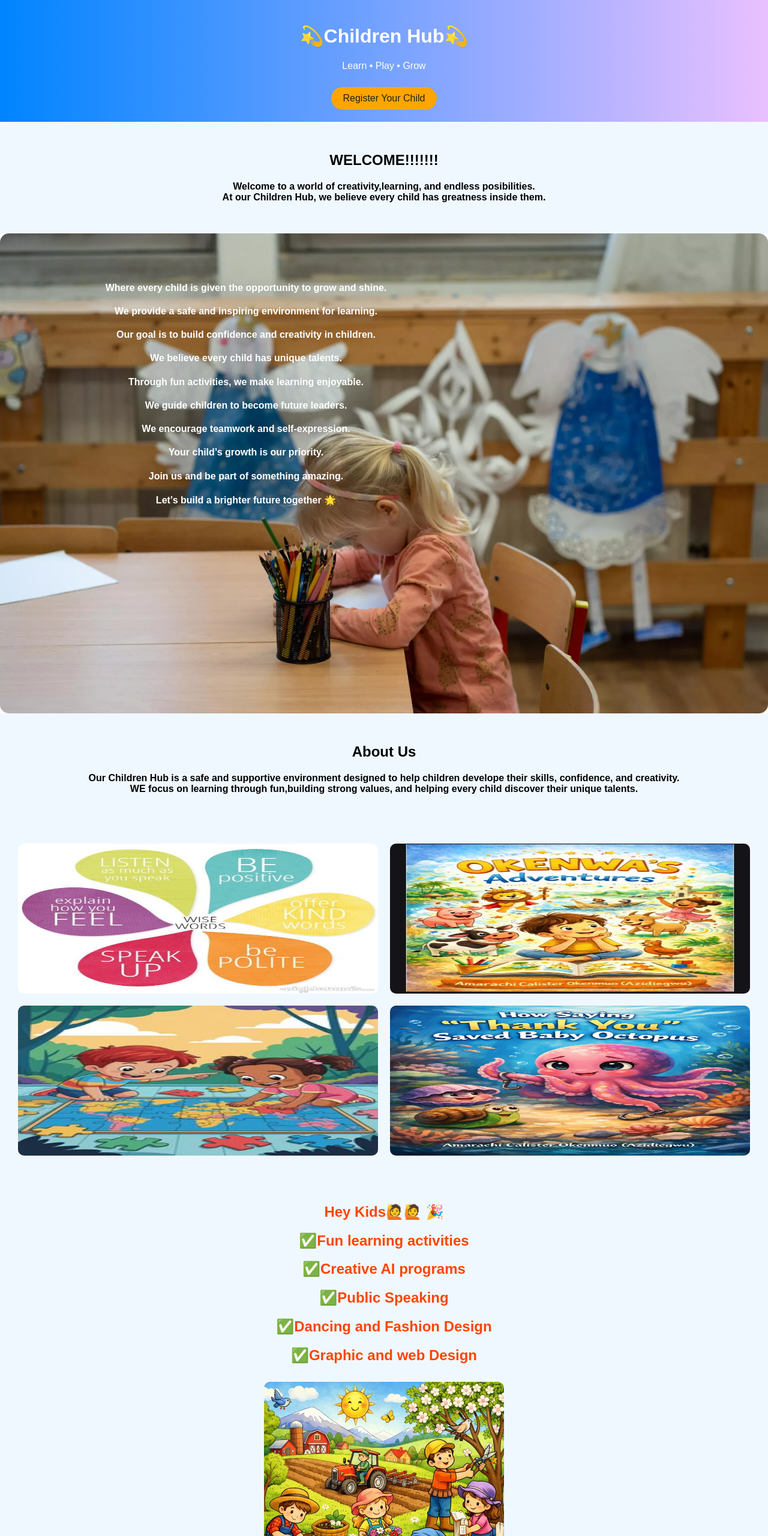
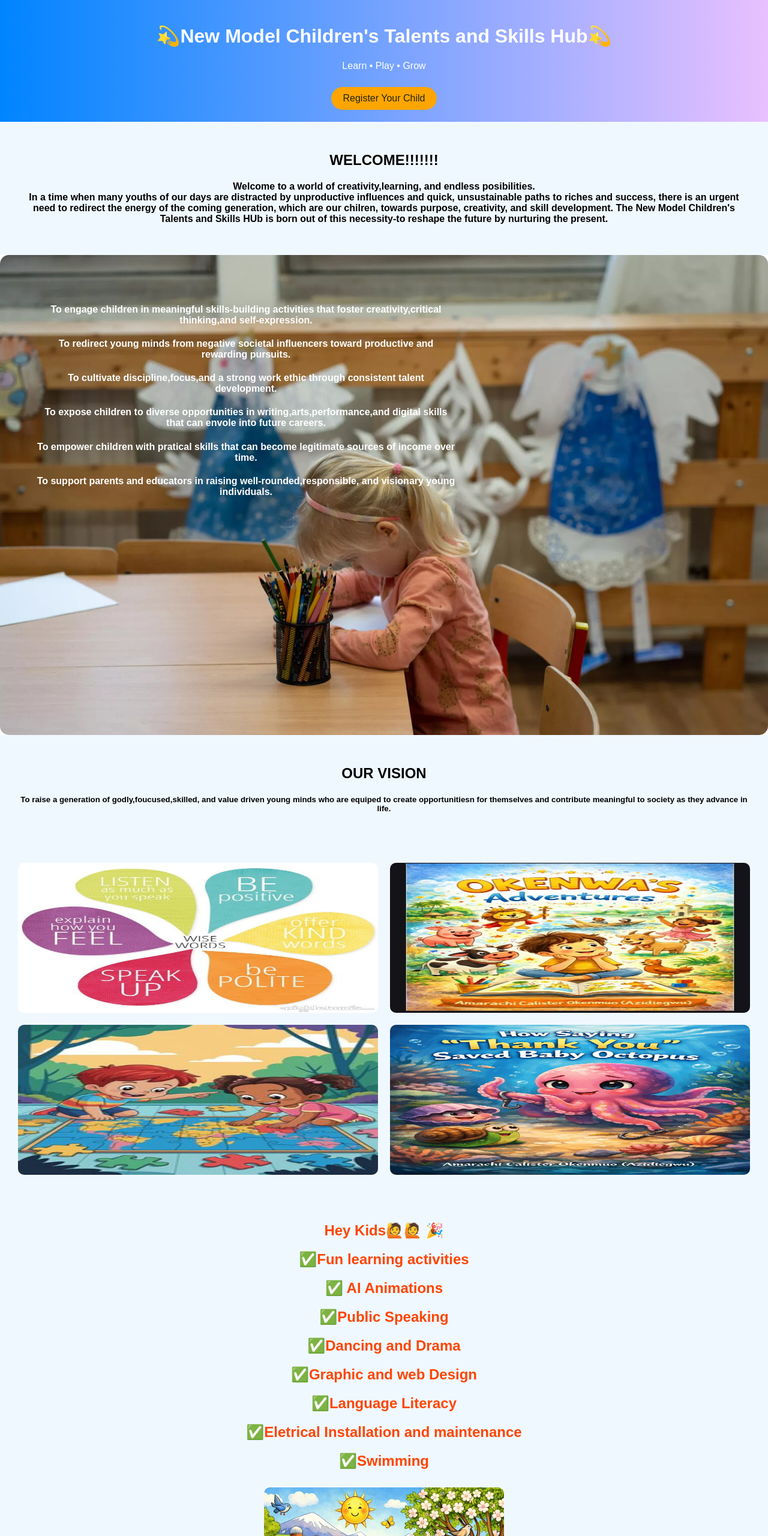
Before and after one commit to Six-tero/childrenskillshub, a plain HTML site: page index.html in a window 1280 px wide. Shown: the top 2560 px of the page at 60% size. Drawn offline with Linux system fonts and the light colour scheme.

Commit message:
updated code

```diff
--- a/index.html
+++ b/index.html
@@ -10,7 +10,7 @@
 
 <!-- HEADER -->
 <header>
-  <h1>💫Children Hub💫</h1>
+  <h1>💫New Model Children's Talents and Skills Hub💫</h1>
   <p>Learn • Play • Grow</p>
   <a href="register.html" class="btn">Register Your Child</a>
   <!-- <img src="/images/10 FREE PRINTABLE INSPIRATIONAL PRINTS FOR KIDS.jpeg" class="hero-img"> -->
@@ -21,32 +21,28 @@
   <h1>WELCOME!!!!!!!</h1>
   <h4>
     Welcome to a world of creativity,learning, and endless posibilities. <br>
-    At our Children Hub, we believe every child has greatness inside them.
+    In a time when many youths of our days are distracted by unproductive influences and quick, unsustainable paths to riches and success, there is an urgent need to redirect the energy of the coming generation, which are our chilren, towards purpose, creativity, and skill development. The New Model Children's Talents and Skills HUb is born out of this necessity-to reshape the future by nurturing the present.
+
   </h4>
 </section>
 
 <div class="downimage">
   <div class="overlay-text">
-    <h4>Where every child is given the opportunity to grow and shine.</h4>
-    <h4>We provide a safe and inspiring environment for learning.</h4>
-    <h4>Our goal is to build confidence and creativity in children.</h4>
-    <h4>We believe every child has unique talents.</h4>
-    <h4>Through fun activities, we make learning enjoyable.</h4>
-    <h4>We guide children to become future leaders.</h4>
-    <h4>We encourage teamwork and self-expression.</h4>
-    <h4>Your child’s growth is our priority.</h4>
-    <h4>Join us and be part of something amazing.</h4>
-    <h4>Let’s build a brighter future together 🌟</h4>
+    <h4>To engage children in meaningful skills-building activities that foster creativity,critical thinking,and self-expression.
+    </h4>
+    <h4>To redirect young minds from negative societal influencers toward productive and rewarding pursuits.</h4>
+    <h4>To cultivate discipline,focus,and a strong work ethic through consistent talent development.</h4>
+    <h4>To expose children to diverse opportunities in writing,arts,performance,and digital skills that can envole into future careers.</h4>
+    <h4>To empower children with pratical skills that can become legitimate sources of income over time.</h4>
+    <h4>To support parents and educators in raising well-rounded,responsible, and visionary young individuals.</h4>
   </div>
 </div>
 
 
 <!-- ABOUT -->
 <section>
-  <h1>About Us</h1>
-  <h4>
-    Our Children Hub is a safe and supportive environment designed to help children develope their skills, confidence, and creativity. <br>
-    WE focus on learning through fun,building strong values, and helping every child discover their unique talents.
+  <h1>OUR VISION</h1>
+  <h5>To raise a generation of godly,foucused,skilled, and value driven young minds who are equiped to create opportunitiesn for themselves and contribute meaningful to society as they advance in life.</h5>
 </section>
 
 <!-- GALLERY 1 -->
@@ -63,11 +59,13 @@
 <section class="kids">
   <h1>Hey Kids🙋🙋 🎉</h1>
   <h2>✅Fun learning activities</h2>
-  <h2>✅Creative AI programs</h2>
+  <h2>✅ AI Animations</h2>
   <h2>✅Public Speaking </h2>
-  <h2>✅Dancing and Fashion Design</h2>
+  <h2>✅Dancing and Drama</h2>
   <h2>✅Graphic and web Design</h2>
-  <h2></h2>
+  <h2>✅Language Literacy</h2>
+  <h2>✅Eletrical Installation and maintenance</h2>
+  <h2>✅Swimming</h2>
   <img src="images/Munci de Primăvară.jpeg" class="section-img">
 </section>
 
@@ -85,17 +83,14 @@
 <section>
   <h1>Our Mission</h1>
   <h4>
-    To inspire and nurture children into confident and successful individuals<br>
-    To nurture young minds, inspire creativity, and build a generation of confident, smart, and kind children.
+    To identify, nurture, and develope the unique talents and skills of children at early stage, guiding them toward productrive, creative, and sustainable pathways for personal and financial growth.we aim to provide a structured environment where learning meets creativity, and passion is transformed into purpose.
   </h4>
 </section>
 
 <section>
   <h1>📚📚📚📚📚📚📚📚📚📚📚</h1>
   <h4>
-    Building a brighter future for every child through learning and fun. <br>
-    Creating a community where every child feels valued, empowerd, and ready to achive their dreams.
-  </h4>
+    At the New Model Children's Talents and Skills Hub, we believe that every child carries greatness within.When properly guided, that greatness can shine-not just for personal success,but for the transformation of famillies,communities, and the nation at large.  </h4>
 </section>
 
 <!-- CALL TO ACTION -->
```
Also changed, not shown: register.html (+8 -0 lines).
